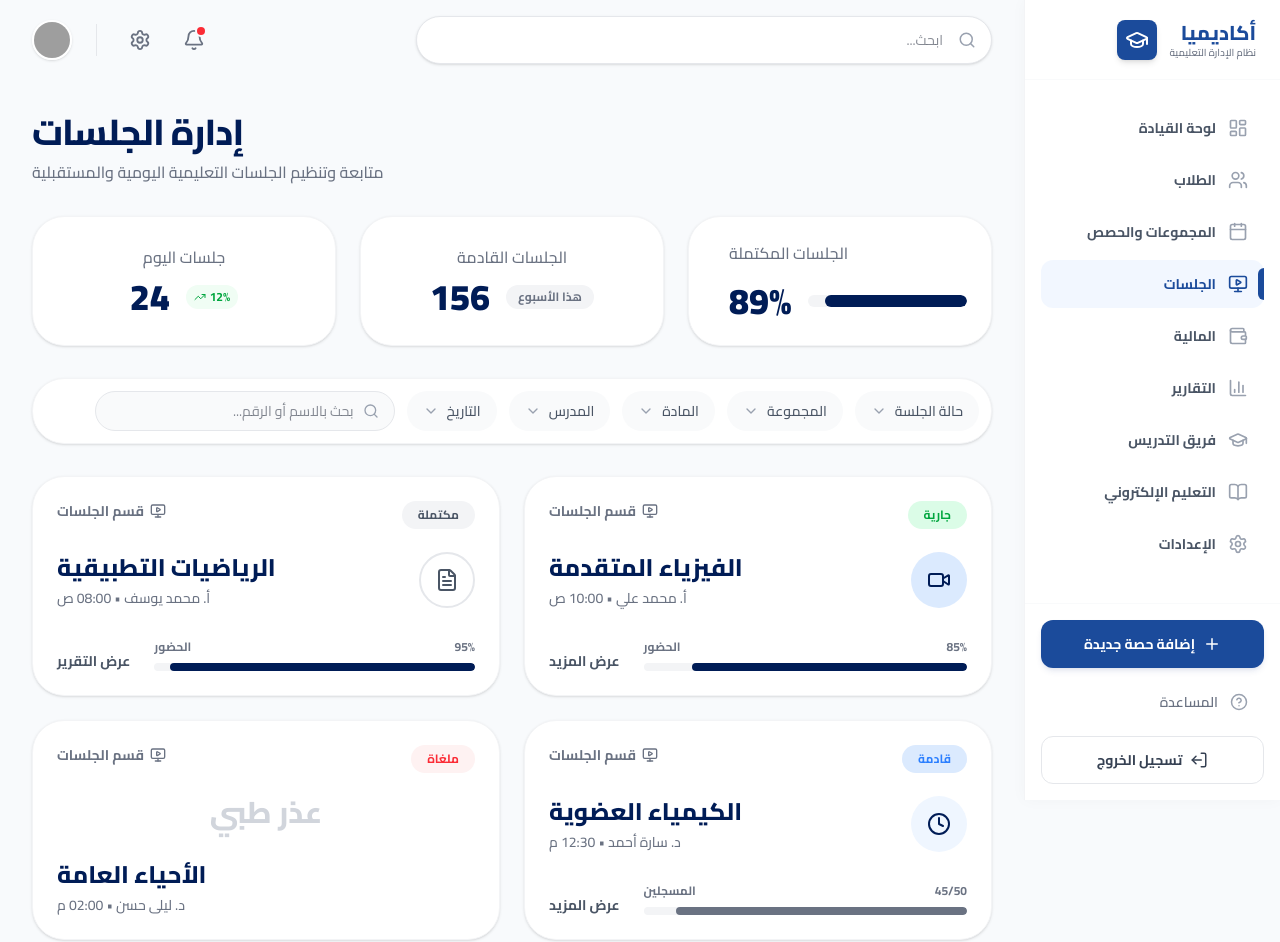
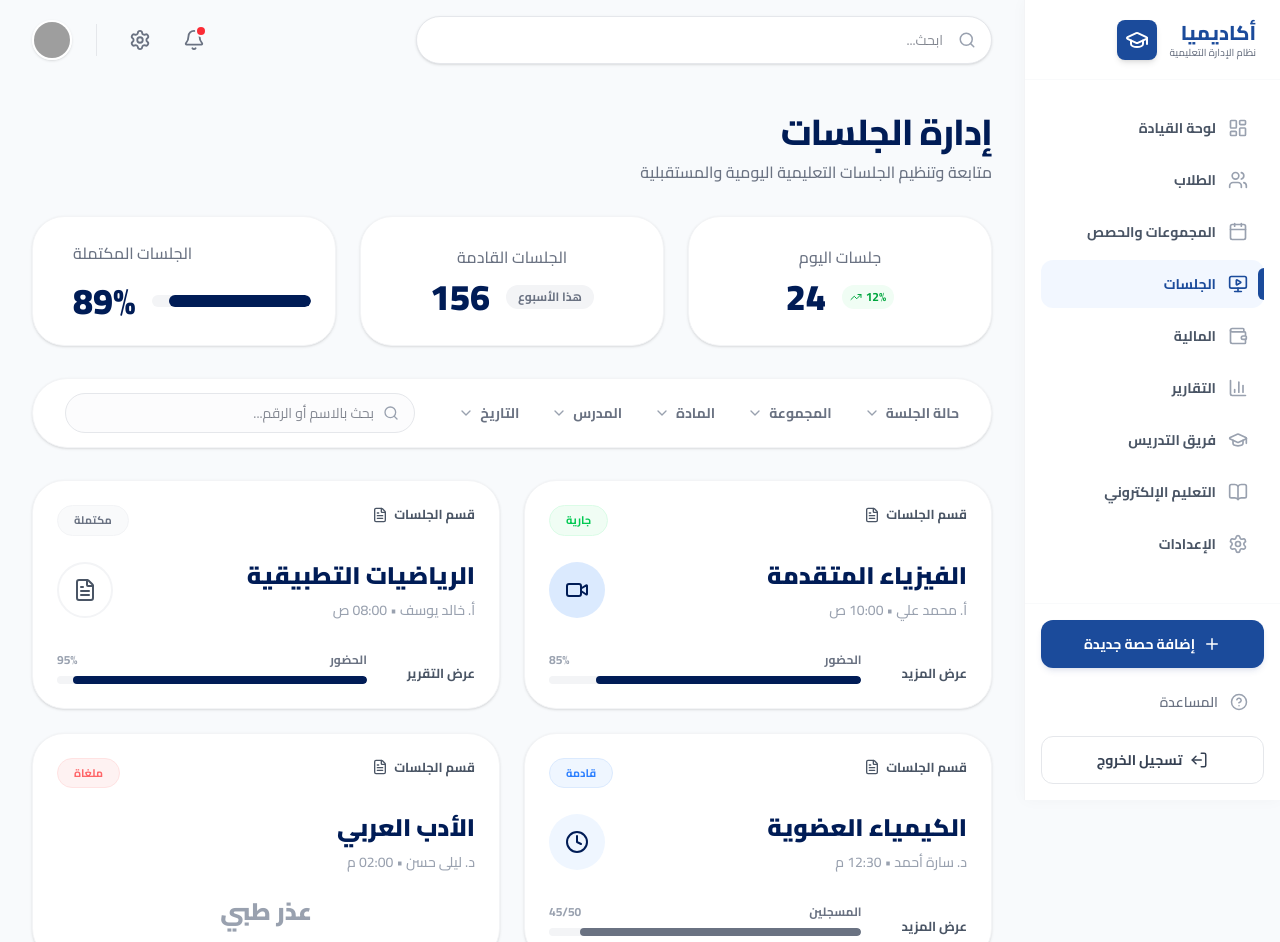
Before and after one commit to yahiamohamed21/academi_live, a Next.js app: page /sessions in a window 1280 px wide. Shown: the top 942 px of the page. Built offline with nearby package versions, Linux system fonts and the light colour scheme; grey boxes are pictures that could not be loaded.

Commit message:
Enhance modals layout, fix z-index overlay issues across pages, and update sessions page UI

```diff
--- /dev/null
+++ b/app/(dashboard)/sessions/[id]/page.tsx
@@ -0,0 +1,125 @@
+import React from "react";
+import Link from "next/link";
+import {
+  User,
+  Info,
+  Clock,
+  Users,
+  MonitorPlay
+} from "lucide-react";
+
+export default function SessionDetailsPage({ params }: { params: { id: string } }) {
+  // In a real app, you would fetch the session data based on params.id
+  // For now, we use mock data based on the screenshot
+  const session = {
+    title: 'الفيزياء المتقدمة',
+    teacher: 'أ. محمد علي',
+    status: 'جارية',
+    time: '10:00 ص',
+    attendance: 85,
+    subjectCode: 'PHY-ADV-01',
+    groupName: 'المجموعة المتميزة - 1',
+    hall: 'القاعة الافتراضية (Video Server)',
+    broadcastStatus: 'متصل',
+    adminNotes: 'الجلسة تسير بشكل طبيعي مع التزام كامل من الطلاب.'
+  };
+
+  return (
+    <div className="space-y-8 max-w-[1400px] mx-auto pb-10 px-4 md:px-8">
+
+      {/* Header */}
+      <div className="flex flex-col items-start">
+        <div className="flex items-center gap-1.5 text-gray-500 font-bold text-sm mb-2">
+          قسم الجلسات
+        </div>
+        <h1 className="text-3xl md:text-4xl font-extrabold text-[#001c56] tracking-tight">
+          {session.title}
+        </h1>
+      </div>
+
+      {/* Info Cards Row */}
+      <div className="flex flex-wrap gap-6 w-full">
+
+        {/* Teacher Card */}
+        <div className="bg-white rounded-[32px] p-6 shadow-sm border border-gray-100 flex-1 min-w-[200px] flex flex-col items-center justify-center">
+          <div className="flex items-center gap-2 text-gray-500 font-medium mb-3">
+             <User size={18} /> المدرس
+          </div>
+          <span className="text-lg font-bold text-gray-700">{session.teacher}</span>
+        </div>
+
+        {/* Status Card */}
+        <div className="bg-white rounded-[32px] p-6 shadow-sm border border-gray-100 flex-1 min-w-[200px] flex flex-col items-center justify-center">
+          <div className="flex items-center gap-2 text-gray-500 font-medium mb-3">
+            <Info size={18} /> حالة الجلسة
+          </div>
+          <span className="px-6 py-1.5 bg-blue-100 text-blue-600 text-sm font-bold rounded-full">
+            {session.status}
+          </span>
+        </div>
+
+        {/* Time Card */}
+        <div className="bg-white rounded-[32px] p-6 shadow-sm border border-gray-100 flex-1 min-w-[200px] flex flex-col items-center justify-center">
+          <div className="flex items-center gap-2 text-gray-500 font-medium mb-3">
+            <Clock size={18} /> الوقت والتاريخ
+          </div>
+          <span className="text-lg font-bold text-gray-700">{session.time}</span>
+        </div>
+
+        {/* Attendance Card */}
+        <div className="bg-white rounded-[32px] p-6 shadow-sm border border-gray-100 flex-1 min-w-[200px] flex flex-col items-center justify-center">
+          <div className="flex items-center gap-2 text-gray-500 font-medium mb-3 w-full justify-between">
+             <span className="font-bold text-[#001c56]">{session.attendance}%</span>
+             <div className="flex items-center gap-2">
+               الحضور <Users size={18} />
+             </div>
+          </div>
+          <div className="w-full h-2 bg-gray-100 rounded-full overflow-hidden mt-2">
+            <div className="h-full bg-[#001c56] rounded-full" style={{ width: `${session.attendance}%` }}></div>
+          </div>
+        </div>
+      </div>
+
+      {/* Additional Details */}
+      <div className="bg-white rounded-[40px] p-8 md:p-10 shadow-sm border border-gray-100 mt-8 relative">
+        <h2 className="text-xl font-bold text-gray-800 text-right mb-8">
+          تفاصيل إضافية
+        </h2>
+
+        {/* Divider */}
+        <div className="h-px bg-gray-100 w-full mb-8"></div>
+
+        <div className="space-y-6">
+          <div className="grid grid-cols-12 gap-4 items-center text-right">
+            <span className="text-gray-500 font-bold col-span-4 md:col-span-3">كود المادة</span>
+            <span className="text-gray-800 font-medium col-span-8 md:col-span-9">{session.subjectCode}</span>
+          </div>
+
+          <div className="grid grid-cols-12 gap-4 items-center text-right">
+            <span className="text-gray-500 font-bold col-span-4 md:col-span-3">المجموعة</span>
+            <span className="text-gray-800 font-medium col-span-8 md:col-span-9">{session.groupName}</span>
+          </div>
+
+          <div className="grid grid-cols-12 gap-4 items-center text-right">
+            <span className="text-gray-500 font-bold col-span-4 md:col-span-3">القاعة</span>
+            <span className="text-gray-800 font-medium col-span-8 md:col-span-9">{session.hall}</span>
+          </div>
+
+          <div className="grid grid-cols-12 gap-4 items-center text-right">
+            <span className="text-gray-500 font-bold col-span-4 md:col-span-3">حالة البث</span>
+            <span className="text-gray-800 font-medium col-span-8 md:col-span-9 flex items-center justify-start gap-2">
+               <span className="w-2 h-2 rounded-full bg-[#001c56]"></span>
+               {session.broadcastStatus}
+            </span>
+          </div>
+
+          <div className="grid grid-cols-12 gap-4 items-start text-right pt-2">
+            <span className="text-gray-500 font-bold col-span-4 md:col-span-3">ملاحظات إدارية</span>
+            <span className="text-gray-800 font-medium col-span-8 md:col-span-9">{session.adminNotes}</span>
+          </div>
+        </div>
+      </div>
+
+    </div>
+  );
+}
--- a/app/(dashboard)/sessions/page.tsx
+++ b/app/(dashboard)/sessions/page.tsx
@@ -1,6 +1,7 @@
 "use client";
 
 import React, { useState } from "react";
+import Link from "next/link";
 import {
   Search,
   ChevronDown,
@@ -13,10 +14,10 @@ import {
 } from "lucide-react";
 
 const mockSessions = [
-  { id: 1, title: 'الفيزياء المتقدمة', teacher: 'أ. محمد علي', time: '10:00 ص', status: 'جارية', attendance: 85, icon: <Video size={24} />, iconColor: 'text-[#001c56]', iconBg: 'bg-blue-100', tagColor: 'bg-green-100 text-green-600', group: 'مجموعه الفيزياء A', subject: 'الفيزياء', dateFilter: 'اليوم' },
-  { id: 2, title: 'الرياضيات التطبيقية', teacher: 'أ. محمد يوسف', time: '08:00 ص', status: 'مكتملة', attendance: 95, icon: <FileText size={24} />, iconColor: 'text-gray-600', iconBg: 'bg-white border-2 border-gray-200', tagColor: 'bg-gray-100 text-gray-600', group: 'مجموعه الرياضيات D', subject: 'الرياضيات', dateFilter: 'اليوم' },
-  { id: 3, title: 'الكيمياء العضوية', teacher: 'د. سارة أحمد', time: '12:30 م', status: 'قادمة', registered: '45/50', progress: 90, icon: <Clock size={24} />, iconColor: 'text-[#001c56]', iconBg: 'bg-blue-50', tagColor: 'bg-blue-100 text-blue-500', group: 'مجموعه الكيمياء C', subject: 'الكيمياء', dateFilter: 'غدا' },
-  { id: 4, title: 'الأحياء العامة', teacher: 'د. ليلى حسن', time: '02:00 م', status: 'ملغاة', reason: 'عذر طبي', tagColor: 'bg-red-50 text-red-500', group: 'مجموعه الأحياء A', subject: 'الأحياء', dateFilter: 'الأسبوع القادم' },
+  { id: 1, title: 'الفيزياء المتقدمة', teacher: 'أ. محمد علي', time: '10:00 ص', status: 'جارية', attendance: 85, icon: <Video size={24} />, iconColor: 'text-[#001c56]', iconBg: 'bg-blue-100', tagColor: 'bg-green-50 text-green-500 border border-green-100', group: 'مجموعه الفيزياء A', subject: 'الفيزياء', dateFilter: 'اليوم' },
+  { id: 2, title: 'الرياضيات التطبيقية', teacher: 'أ. خالد يوسف', time: '08:00 ص', status: 'مكتملة', attendance: 95, icon: <FileText size={24} />, iconColor: 'text-gray-600', iconBg: 'bg-white border-2 border-gray-100', tagColor: 'bg-gray-50 text-gray-500 border border-gray-100', group: 'مجموعه الرياضيات D', subject: 'الرياضيات', dateFilter: 'اليوم' },
+  { id: 3, title: 'الكيمياء العضوية', teacher: 'د. سارة أحمد', time: '12:30 م', status: 'قادمة', registered: '45/50', progress: 90, icon: <Clock size={24} />, iconColor: 'text-[#001c56]', iconBg: 'bg-blue-50', tagColor: 'bg-blue-50 text-blue-500 border border-blue-100', group: 'مجموعه الكيمياء C', subject: 'الكيمياء', dateFilter: 'غدا' },
+  { id: 4, title: 'الأدب العربي', teacher: 'د. ليلى حسن', time: '02:00 م', status: 'ملغاة', reason: 'عذر طبي', tagColor: 'bg-red-50 text-red-400 border border-red-100', group: 'مجموعه الأحياء A', subject: 'الأحياء', dateFilter: 'الأسبوع القادم' },
 ];
 
 export default function SessionsPage() {
@@ -61,7 +62,7 @@ export default function SessionsPage() {
     <div className="space-y-8 max-w-[1400px] mx-auto pb-10">
 
       {/* Header */}
-      <div className="flex flex-col items-end">
+      <div className="flex flex-col items-start">
         <h1 className="text-3xl md:text-4xl font-extrabold text-[#001c56] mb-2 tracking-tight flex items-center gap-2">
           إدارة الجلسات
         </h1>
@@ -72,6 +73,28 @@ export default function SessionsPage() {
 
       {/* Stats Cards */}
       <div className="grid grid-cols-1 md:grid-cols-3 gap-6">
+
+        {/* Today's Sessions */}
+        <div className="bg-white rounded-[32px] p-6 shadow-sm border border-gray-100 flex flex-col items-center justify-center">
+          <p className="text-gray-500 font-medium mb-2 text-center">جلسات اليوم</p>
+          <div className="flex items-center gap-4">
+            <span className="px-2 py-1 bg-green-50 text-green-600 text-xs font-bold rounded-full flex items-center gap-1">
+              12% <TrendingUp size={12} />
+            </span>
+            <span className="text-4xl font-black text-[#001c56]">24</span>
+          </div>
+        </div>
+
+        {/* Upcoming Sessions */}
+        <div className="bg-white rounded-[32px] p-6 shadow-sm border border-gray-100 flex flex-col items-center justify-center">
+          <p className="text-gray-500 font-medium mb-2 text-center">الجلسات القادمة</p>
+          <div className="flex items-center gap-4">
+            <span className="px-3 py-1 bg-gray-100 text-gray-500 text-xs font-bold rounded-full">
+              هذا الأسبوع
+            </span>
+            <span className="text-4xl font-black text-[#001c56]">156</span>
+          </div>
+        </div>
 
         {/* Completed Sessions */}
         <div className="bg-white rounded-[32px] p-6 shadow-sm border border-gray-100 flex items-center justify-between">
@@ -86,34 +109,12 @@ export default function SessionsPage() {
           </div>
         </div>
 
-        {/* Upcoming Sessions */}
-        <div className="bg-white rounded-[32px] p-6 shadow-sm border border-gray-100 flex flex-col items-center justify-center">
-          <p className="text-gray-500 font-medium mb-2 text-center">الجلسات القادمة</p>
-          <div className="flex items-center gap-4">
-            <span className="px-3 py-1 bg-gray-100 text-gray-500 text-xs font-bold rounded-full">
-              هذا الأسبوع
-            </span>
-            <span className="text-4xl font-black text-[#001c56]">156</span>
-          </div>
-        </div>
-
-        {/* Today's Sessions */}
-        <div className="bg-white rounded-[32px] p-6 shadow-sm border border-gray-100 flex flex-col items-center justify-center">
-          <p className="text-gray-500 font-medium mb-2 text-center">جلسات اليوم</p>
-          <div className="flex items-center gap-4">
-            <span className="px-2 py-1 bg-green-50 text-green-600 text-xs font-bold rounded-full flex items-center gap-1">
-              12% <TrendingUp size={12} />
-            </span>
-            <span className="text-4xl font-black text-[#001c56]">24</span>
-          </div>
-        </div>
-
       </div>
 
       {/* Filter Bar */}
-      <div className="flex flex-wrap items-center justify-start gap-3 bg-white p-3 rounded-[32px] shadow-sm border border-gray-100">
+      <div className="flex flex-wrap items-center justify-start gap-8 bg-white px-8 py-3.5 rounded-full shadow-sm border border-gray-100">
         <div className="relative">
-          <button onClick={() => toggleDropdown('status')} className="flex items-center gap-2 px-4 py-2.5 bg-gray-50 hover:bg-gray-100 rounded-full text-sm font-medium text-gray-600 transition-colors">
+          <button onClick={() => toggleDropdown('status')} className="flex items-center gap-1.5 text-sm font-bold text-gray-500 hover:text-gray-900 transition-colors bg-transparent">
             {statusFilter !== "الكل" ? statusFilter : "حالة الجلسة"} <ChevronDown size={16} className="text-gray-400" />
           </button>
           {activeDropdown === 'status' && (
@@ -131,7 +132,7 @@ export default function SessionsPage() {
           )}
         </div>
         <div className="relative">
-          <button onClick={() => toggleDropdown('group')} className="flex items-center gap-2 px-4 py-2.5 bg-gray-50 hover:bg-gray-100 rounded-full text-sm font-medium text-gray-600 transition-colors">
+          <button onClick={() => toggleDropdown('group')} className="flex items-center gap-1.5 text-sm font-bold text-gray-500 hover:text-gray-900 transition-colors bg-transparent">
             المجموعة {selectedGroups.length > 0 && `(${selectedGroups.length})`} <ChevronDown size={16} className="text-gray-400" />
           </button>
           {activeDropdown === 'group' && (
@@ -189,7 +190,7 @@ export default function SessionsPage() {
         </div>
 
         <div className="relative">
-          <button onClick={() => toggleDropdown('subject')} className="flex items-center gap-2 px-4 py-2.5 bg-gray-50 hover:bg-gray-100 rounded-full text-sm font-medium text-gray-600 transition-colors">
+          <button onClick={() => toggleDropdown('subject')} className="flex items-center gap-1.5 text-sm font-bold text-gray-500 hover:text-gray-900 transition-colors bg-transparent">
             المادة {selectedSubjects.length > 0 && `(${selectedSubjects.length})`} <ChevronDown size={16} className="text-gray-400" />
           </button>
           {activeDropdown === 'subject' && (
@@ -247,7 +248,7 @@ export default function SessionsPage() {
         </div>
 
         <div className="relative">
-          <button onClick={() => toggleDropdown('teacher')} className="flex items-center gap-2 px-4 py-2.5 bg-gray-50 hover:bg-gray-100 rounded-full text-sm font-medium text-gray-600 transition-colors">
+          <button onClick={() => toggleDropdown('teacher')} className="flex items-center gap-1.5 text-sm font-bold text-gray-500 hover:text-gray-900 transition-colors bg-transparent">
             المدرس {selectedTeachers.length > 0 && `(${selectedTeachers.length})`} <ChevronDown size={16} className="text-gray-400" />
           </button>
           {activeDropdown === 'teacher' && (
@@ -305,7 +306,7 @@ export default function SessionsPage() {
         </div>
 
         <div className="relative">
-          <button onClick={() => toggleDropdown('date')} className="flex items-center gap-2 px-4 py-2.5 bg-gray-50 hover:bg-gray-100 rounded-full text-sm font-medium text-gray-600 transition-colors">
+          <button onClick={() => toggleDropdown('date')} className="flex items-center gap-1.5 text-sm font-bold text-gray-500 hover:text-gray-900 transition-colors bg-transparent">
             التاريخ {selectedDates.length > 0 && `(${selectedDates.length})`} <ChevronDown size={16} className="text-gray-400" />
           </button>
           {activeDropdown === 'date' && (
@@ -349,7 +350,7 @@ export default function SessionsPage() {
                       if (e.target.value) {
                         const newDate = e.target.value;
                         if (!selectedDates.includes(newDate)) {
-                           setSelectedDates([...selectedDates, newDate]);
+                          setSelectedDates([...selectedDates, newDate]);
                         }
                       }
                     }}
@@ -378,13 +379,13 @@ export default function SessionsPage() {
           )}
         </div>
 
-        <div className="relative w-full max-w-[300px] shrink-0">
+        <div className="relative w-full md:w-[350px] shrink-0 mr-auto">
           <input
             type="text"
             value={searchQuery}
             onChange={(e) => setSearchQuery(e.target.value)}
             placeholder="بحث بالاسم أو الرقم..."
-            className="w-full h-10 bg-gray-50 border border-gray-200 rounded-full pr-10 pl-4 text-sm focus:outline-none focus:ring-2 focus:ring-blue-100 text-right"
+            className="w-full h-10 bg-gray-50/50 border border-gray-200 rounded-full pr-10 pl-4 text-sm focus:outline-none focus:ring-2 focus:ring-blue-100 text-right"
           />
           <Search size={16} className="absolute right-4 top-1/2 -translate-y-1/2 text-gray-400" />
         </div>
@@ -395,52 +396,55 @@ export default function SessionsPage() {
       <div className="grid grid-cols-1 md:grid-cols-2 gap-6">
         {filteredSessions.map((session) => (
           <div key={session.id} className="bg-white rounded-[32px] p-6 shadow-sm border border-gray-100 flex flex-col justify-between min-h-[220px] h-auto">
+            {/* Card Header */}
             <div className="flex justify-between items-start">
-              <span className={`px-4 py-1.5 text-xs font-bold rounded-full ${session.tagColor}`}>
+              <div className="flex items-center gap-1.5 text-gray-600 font-bold text-[13px]">
+                قسم الجلسات <FileText size={16} />
+              </div>
+              <span className={`px-4 py-1.5 text-[11px] font-bold rounded-full ${session.tagColor}`}>
                 {session.status}
               </span>
-              <div className="flex items-center gap-1.5 text-gray-500 font-bold text-sm">
-                <MonitorPlay size={16} /> قسم الجلسات
-              </div>
             </div>
 
             {session.status === 'ملغاة' ? (
               <>
-                <div className="flex flex-col items-center justify-center flex-1 my-4">
-                  <h3 className="text-3xl font-extrabold text-gray-300">{session.reason}</h3>
+                <div className="flex justify-between items-center mt-6">
+                  <div className="text-right w-full">
+                    <h3 className="text-2xl font-black text-[#001c56] mb-2">{session.title}</h3>
+                    <p className="text-gray-400 text-sm font-medium">{session.teacher} • {session.time}</p>
+                  </div>
                 </div>
-                <div className="flex justify-end items-center mt-2">
-                  <div className="text-left">
-                    <h3 className="text-2xl font-extrabold text-[#001c56] mb-1">{session.title}</h3>
-                    <p className="text-gray-500 text-sm font-medium">{session.teacher} • {session.time}</p>
-                  </div>
+                <div className="flex flex-col items-center justify-center flex-1 mt-6 mb-2">
+                  <h3 className="text-2xl font-black text-gray-400">{session.reason}</h3>
                 </div>
               </>
             ) : (
               <>
-                <div className="flex justify-between items-center mt-2">
+                {/* Title & Main Icon */}
+                <div className="flex justify-between items-center mt-6">
+                  <div className="text-right">
+                    <h3 className="text-2xl font-black text-[#001c56] mb-2">{session.title}</h3>
+                    <p className="text-gray-400 text-sm font-medium">{session.teacher} • {session.time}</p>
+                  </div>
                   <div className={`w-14 h-14 rounded-full flex items-center justify-center ${session.iconBg} ${session.iconColor}`}>
                     {session.icon}
                   </div>
-                  <div className="text-left">
-                    <h3 className="text-2xl font-extrabold text-[#001c56] mb-1">{session.title}</h3>
-                    <p className="text-gray-500 text-sm font-medium">{session.teacher} • {session.time}</p>
-                  </div>
                 </div>
 
-                <div className="flex items-end justify-between mt-4">
-                  <div className="flex-1 ml-6 relative">
+                {/* Bottom Section */}
+                <div className="flex items-end justify-between mt-8">
+                  <Link href={`/sessions/${session.id}`} className="text-[13px] font-bold text-gray-600 hover:text-[#001c56] whitespace-nowrap block">
+                    {session.status === 'مكتملة' ? 'عرض التقرير' : 'عرض المزيد'}
+                  </Link>
+                  <div className="flex-1 mr-10 relative">
                     <div className="flex justify-between text-xs font-bold text-gray-500 mb-2">
-                      <span>{session.attendance ? `${session.attendance}%` : session.registered}</span>
                       <span>{session.attendance ? 'الحضور' : 'المسجلين'}</span>
+                      <span className="text-gray-400">{session.attendance ? `${session.attendance}%` : session.registered}</span>
                     </div>
                     <div className="w-full h-2 bg-gray-100 rounded-full overflow-hidden">
                       <div className={`h-full rounded-full ${session.attendance ? 'bg-[#001c56]' : 'bg-gray-500'}`} style={{ width: `${session.attendance || session.progress}%` }}></div>
                     </div>
                   </div>
-                  <button className="text-sm font-bold text-gray-600 hover:text-[#001c56] whitespace-nowrap">
-                    {session.status === 'مكتملة' ? 'عرض التقرير' : 'عرض المزيد'}
-                  </button>
                 </div>
               </>
             )}
--- a/app/(dashboard)/team/[id]/page.tsx
+++ b/app/(dashboard)/team/[id]/page.tsx
@@ -325,7 +325,7 @@ export default function TeacherProfilePage({ params }: { params: { id: string }
 
       {/* Attendance Modal / Slide-over */}
       {isAttendanceModalOpen && (
-        <div className="fixed inset-0 z-50 flex justify-start bg-black/40 backdrop-blur-sm animate-in fade-in duration-200">
+        <div className="fixed inset-0 z-50 flex justify-end bg-black/40 backdrop-blur-sm animate-in fade-in duration-200">
           <div className="bg-white w-full max-w-[450px] h-full flex flex-col shadow-2xl animate-in slide-in-from-left duration-300 rounded-r-[32px] overflow-hidden">
 
             {/* Header */}
@@ -413,7 +413,7 @@ export default function TeacherProfilePage({ params }: { params: { id: string }
 
       {/* Reviews Modal / Slide-over */}
       {isReviewsModalOpen && (
-        <div className="fixed inset-0 z-50 flex justify-start bg-black/40 backdrop-blur-sm animate-in fade-in duration-200">
+        <div className="fixed inset-0 z-50 flex justify-end bg-black/40 backdrop-blur-sm animate-in fade-in duration-200">
           <div className="bg-[#f8fafc] w-full max-w-[450px] h-full flex flex-col shadow-2xl animate-in slide-in-from-left duration-300 rounded-r-[32px] overflow-hidden">
 
             {/* Header */}
```
Also changed, not shown: app/(dashboard)/dashboard/page.tsx (+49 -26 lines), app/(dashboard)/e-learning/page.tsx (+4 -4 lines), app/(dashboard)/students/page.tsx (+13 -11 lines), public/dashboard_teacher.jpg (added), public/e-learning.jpg (added).
